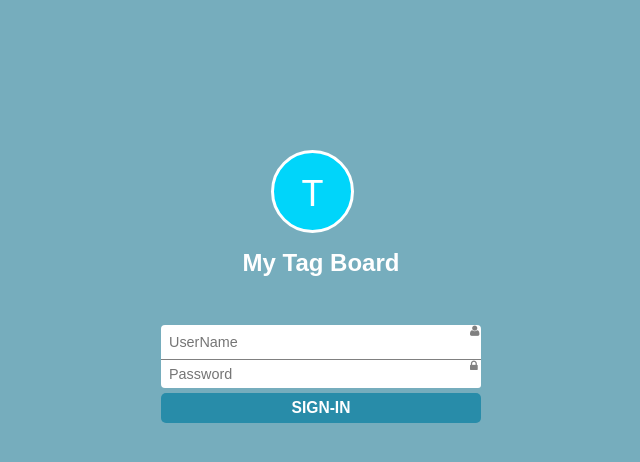
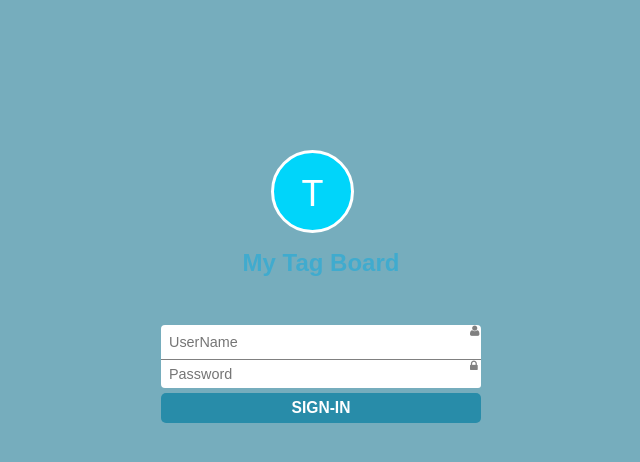
Before and after one commit to SibuStephen/tag-board, a plain HTML site: page login.html in a window 1280 px wide. Shown: the whole page, without its empty margins (319-959 px from the left). Drawn offline with nearby package versions, Linux system fonts and the light colour scheme.

Commit message:
Changes at 11:56pm

```diff
--- a/css/main.css
+++ b/css/main.css
@@ -275,7 +275,7 @@ left: 26%;
 .header-title
 {
  text-align: center;
- color:#fff;
+ color: #40ABCE;
  padding-bottom: 10;
 }
 
```
Also changed, not shown: index.html (+1 -0 lines).
